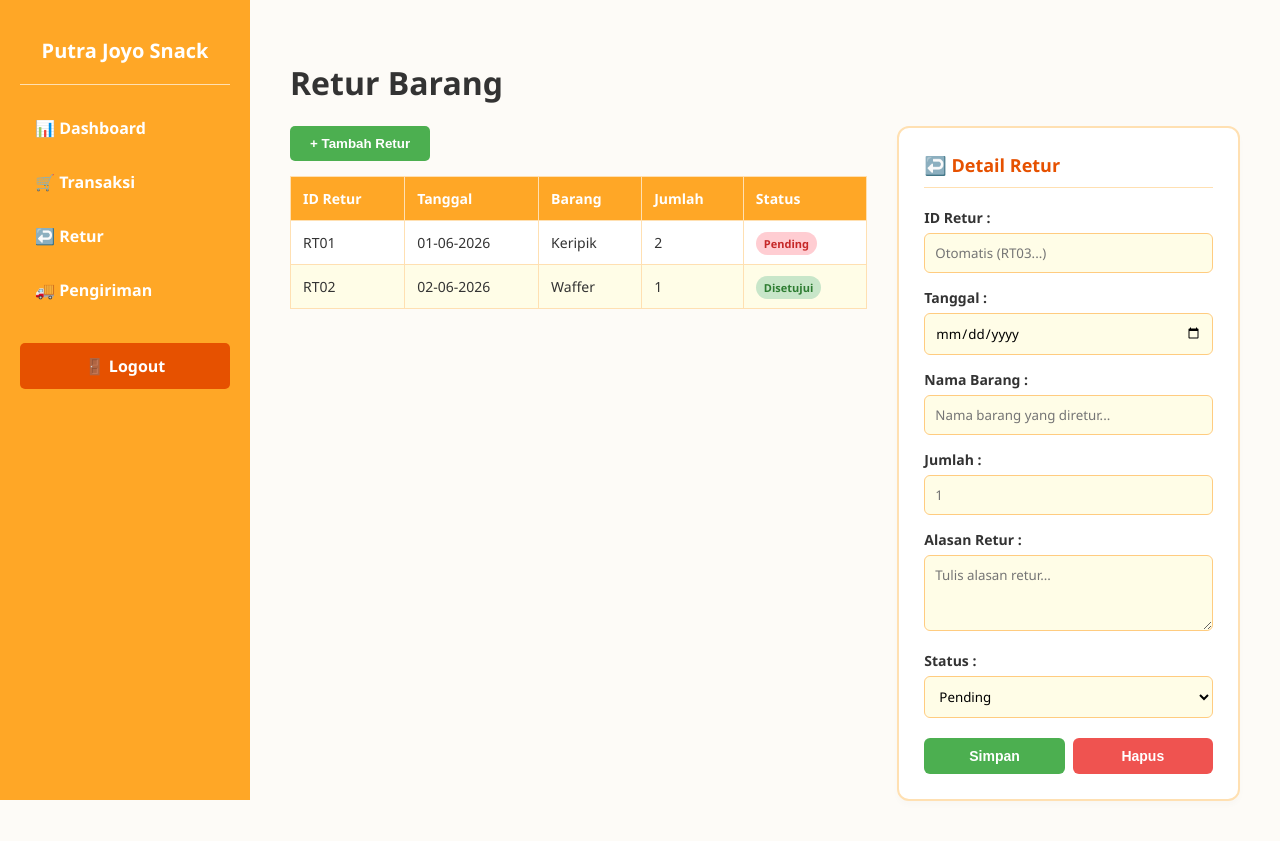
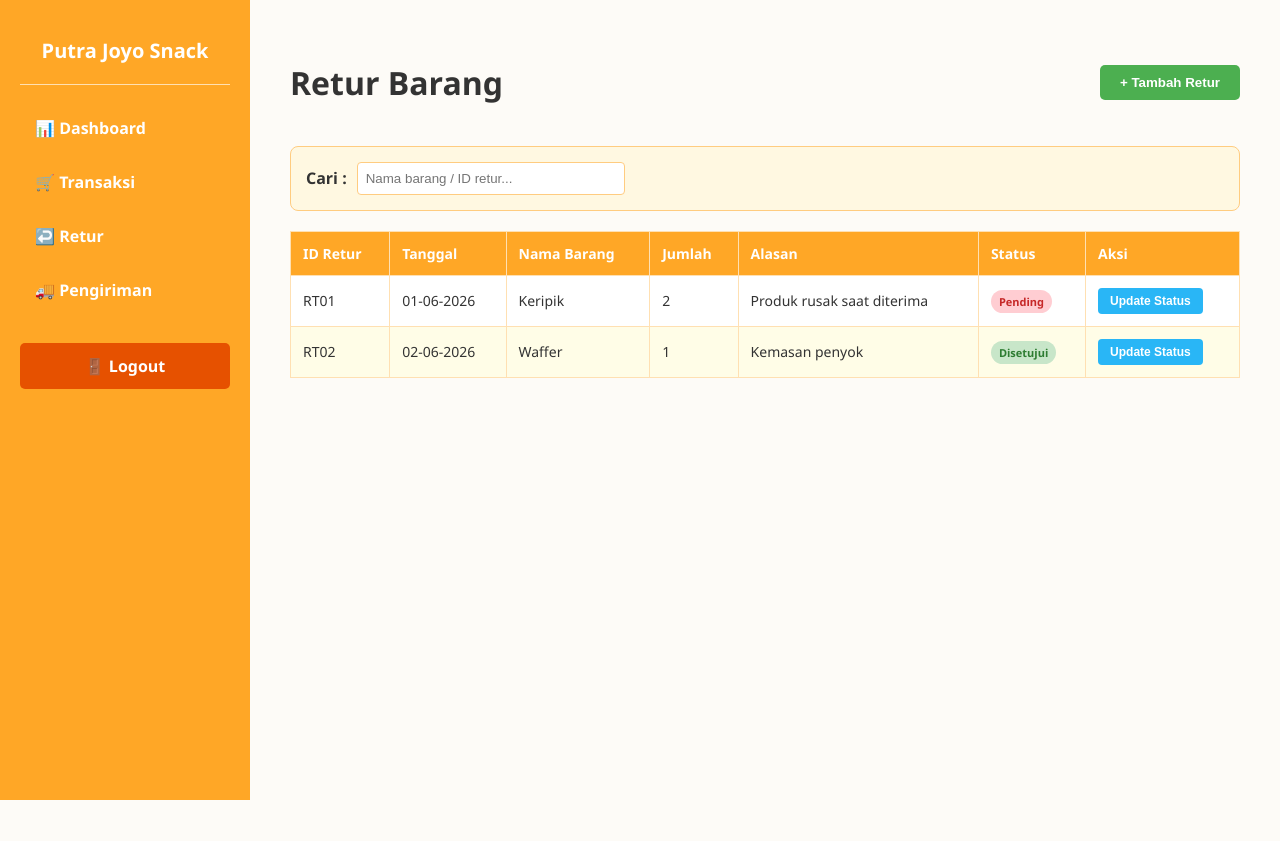
Before and after one commit to josephelnatan/TA_PutraJoyoSnack, a Flask app: page /kasir/retur in a window 1280 px wide. After the commit the page ends 800 px from the top, so only its background shows below. Run offline with Flask 3, Linux system fonts and the light colour scheme; the visitor is signed in with stand-in values (Sample User, id 1).

Commit message:
fix: hapus dropdown role login & ubah tampilan retur

```diff
--- a/app.py
+++ b/app.py
@@ -1,4 +1,4 @@
-from flask import Flask, render_template, request, redirect, session, flash
+from flask import Flask, render_template, request, redirect, session, flash, jsonify
 from config import Config
 from models.user import db, User
 from datetime import datetime
@@ -44,6 +44,7 @@
             session["user_id"] = user.id
             session["username"] = user.username
             session["role"] = user.role
+
 
             if user.role.lower() == "admin":
                 return redirect("/admin/dashboard")
@@ -161,6 +162,22 @@
 
     retur_list = Retur.query.order_by(Retur.tanggal.desc()).all()
     return render_template("kasir/retur.html", retur_list=retur_list)
+@app.route("/kasir/retur/update-status", methods=["POST"])
+def update_status_retur():
+    if "user_id" not in session:
+        return redirect("/login")
+
+    data = request.get_json()
+    id_retur = data.get("id_retur")
+    status_baru = data.get("status")
+
+    retur = Retur.query.filter_by(id_retur=id_retur).first()
+    if not retur:
+        return jsonify({"error": "Retur tidak ditemukan"}), 404
+
+    retur.status = status_baru
+    db.session.commit()
+    return jsonify({"success": True})
 
 @app.route("/kasir/pengiriman", methods=["GET", "POST"])
 def kasir_pengiriman():
--- a/models/user.py
+++ b/models/user.py
@@ -25,6 +25,7 @@
         nullable=False
     )
 
+
     created_by = db.Column(
         db.Integer,
         nullable=True
--- a/templates/kasir/retur.html
+++ b/templates/kasir/retur.html
@@ -12,36 +12,37 @@
         .sidebar .logout-btn { background-color: #E65100; margin-top: 30px; text-align: center; }
         .content { margin-left: 250px; padding: 40px; width: calc(100% - 250px); box-sizing: border-box; }
 
-        .retur-container { display: flex; gap: 30px; margin-top: 20px; }
-        .table-side { flex: 2; }
-        .form-side { flex: 1; background: white; padding: 25px; border-radius: 12px; border: 2px solid #FFE0B2; box-shadow: 0 4px 6px rgba(0,0,0,0.02); height: fit-content; }
+        .header-section { display: flex; justify-content: space-between; align-items: center; margin-bottom: 20px; }
+        .btn-add { background-color: #4CAF50; color: white; padding: 10px 20px; border: none; border-radius: 5px; font-weight: bold; cursor: pointer; }
+        .btn-add:hover { background-color: #45a049; }
+
+        .search-container { background-color: #FFF8E1; padding: 15px; border-radius: 8px; margin-bottom: 20px; border: 1px solid #FFCC80; display: flex; align-items: center; gap: 10px; }
+        .search-container input { padding: 8px; border: 1px solid #FFCC80; border-radius: 4px; width: 250px; }
 
         .data-table { width: 100%; border-collapse: collapse; background: white; }
         .data-table th, .data-table td { border: 1px solid #FFE0B2; padding: 12px; text-align: left; font-size: 14px; }
         .data-table th { background-color: #FFA726; color: white; }
         .data-table tr:nth-child(even) { background-color: #FFFDE7; }
-        .data-table tbody tr { cursor: pointer; }
-        .data-table tbody tr:hover { background-color: #FFF3E0; }
 
         .badge { padding: 4px 8px; border-radius: 12px; font-size: 11px; font-weight: bold; }
         .badge-pending { background-color: #FFCDD2; color: #C62828; }
         .badge-disetujui { background-color: #C8E6C9; color: #2E7D32; }
         .badge-ditolak { background-color: #E0E0E0; color: #424242; }
 
-        .form-side h3 { margin-top: 0; color: #E65100; font-size: 18px; margin-bottom: 20px; border-bottom: 1px solid #FFE0B2; padding-bottom: 10px; }
-        .form-group { margin-bottom: 15px; }
-        .form-group label { display: block; margin-bottom: 6px; font-weight: bold; font-size: 14px; }
-        .form-group input, .form-group textarea, .form-group select { width: 100%; padding: 10px; border: 1px solid #FFCC80; border-radius: 6px; box-sizing: border-box; background-color: #FFFDE7; font-family: inherit; }
+        .btn-update { background-color: #29B6F6; color: white; border: none; padding: 6px 12px; border-radius: 4px; cursor: pointer; font-weight: bold; font-size: 12px; }
+        .btn-update:hover { background-color: #0288D1; }
 
-        .action-buttons { display: flex; gap: 8px; margin-top: 20px; }
-        .btn { padding: 10px; width: 100%; border: none; border-radius: 6px; font-weight: bold; cursor: pointer; color: white; font-size: 14px; }
-        .btn-save { background-color: #4CAF50; }
-        .btn-save:hover { background-color: #45a049; }
-        .btn-delete { background-color: #EF5350; }
-        .btn-delete:hover { background-color: #D32F2F; }
-
-        .btn-tambah { background-color: #4CAF50; color: white; padding: 10px 20px; border: none; border-radius: 5px; font-weight: bold; cursor: pointer; margin-bottom: 15px; }
-        .btn-tambah:hover { background-color: #45a049; }
+        .modal { display: none; position: fixed; z-index: 1000; left: 0; top: 0; width: 100%; height: 100%; background: rgba(0,0,0,0.5); padding-top: 60px; }
+        .modal-content { background-color: white; margin: auto; padding: 30px; border: 2px solid #FFA726; width: 420px; border-radius: 15px; box-shadow: 0 5px 15px rgba(0,0,0,0.2); }
+        .modal-content h3 { color: #E65100; margin-top: 0; margin-bottom: 20px; text-align: center; }
+        .form-group { margin-bottom: 15px; text-align: left; }
+        .form-group label { display: block; margin-bottom: 5px; font-weight: bold; font-size: 14px; }
+        .form-group input, .form-group select, .form-group textarea { width: 100%; padding: 10px; border: 1px solid #FFCC80; border-radius: 6px; box-sizing: border-box; background-color: #FFFDE7; font-family: inherit; }
+        .modal-buttons { display: flex; gap: 10px; margin-top: 20px; }
+        .btn-save { background-color: #FFA726; color: white; border: none; padding: 10px; width: 100%; border-radius: 6px; font-weight: bold; cursor: pointer; }
+        .btn-save:hover { background-color: #FB8C00; }
+        .btn-cancel { background-color: #9E9E9E; color: white; border: none; padding: 10px; width: 100%; border-radius: 6px; font-weight: bold; cursor: pointer; }
+        .btn-cancel:hover { background-color: #757575; }
     </style>
 </head>
 <body>
@@ -57,108 +58,153 @@
     </div>
 
     <div class="content">
+        <div class="header-section">
             <h1>Retur Barang</h1>
+            <button class="btn-add" onclick="bukaModal()">+ Tambah Retur</button>
+        </div>
 
-        <div class="retur-container">
-            <div class="table-side">
-                <button class="btn-tambah" onclick="resetForm()">+ Tambah Retur</button>
+        <div class="search-container">
+            <label><strong>Cari :</strong></label>
+            <input type="text" id="search-retur" placeholder="Nama barang / ID retur..." onkeyup="filterTabel()">
+        </div>
+
         <table class="data-table">
             <thead>
                 <tr>
                     <th>ID Retur</th>
                     <th>Tanggal</th>
-                            <th>Barang</th>
+                    <th>Nama Barang</th>
                     <th>Jumlah</th>
+                    <th>Alasan</th>
                     <th>Status</th>
+                    <th>Aksi</th>
                 </tr>
             </thead>
-                    <tbody>
-                        <tr onclick="pilihRetur('RT01', '01-06-2026', 'Keripik', 2, 'Pending', 'Produk rusak saat diterima')">
+            <tbody id="tabel-retur">
+                <tr>
                     <td>RT01</td>
                     <td>01-06-2026</td>
                     <td>Keripik</td>
                     <td>2</td>
+                    <td>Produk rusak saat diterima</td>
                     <td><span class="badge badge-pending">Pending</span></td>
+                    <td><button class="btn-update" onclick="bukaUpdateStatus('RT01', 'Pending')">Update Status</button></td>
                 </tr>
-                        <tr onclick="pilihRetur('RT02', '02-06-2026', 'Waffer', 1, 'Disetujui', 'Kemasan penyok')">
+                <tr>
                     <td>RT02</td>
                     <td>02-06-2026</td>
                     <td>Waffer</td>
                     <td>1</td>
+                    <td>Kemasan penyok</td>
                     <td><span class="badge badge-disetujui">Disetujui</span></td>
+                    <td><button class="btn-update" onclick="bukaUpdateStatus('RT02', 'Disetujui')">Update Status</button></td>
                 </tr>
             </tbody>
         </table>
     </div>
 
-            <div class="form-side">
-                <h3>↩️ Detail Retur</h3>
+    <!-- MODAL TAMBAH RETUR -->
+    <div id="modalRetur" class="modal">
+        <div class="modal-content">
+            <h3>↩️ Tambah Retur</h3>
             <div class="form-group">
                 <label>ID Retur :</label>
-                    <input type="text" id="f-id" placeholder="Otomatis (RT03...)">
+                <input type="text" placeholder="Contoh: RT03">
             </div>
             <div class="form-group">
                 <label>Tanggal :</label>
-                    <input type="date" id="f-tanggal">
+                <input type="date" id="tanggal-retur">
             </div>
             <div class="form-group">
                 <label>Nama Barang :</label>
-                    <input type="text" id="f-barang" placeholder="Nama barang yang diretur...">
+                <input type="text" placeholder="Nama barang yang diretur...">
             </div>
             <div class="form-group">
                 <label>Jumlah :</label>
-                    <input type="number" id="f-jumlah" min="1" placeholder="1">
+                <input type="number" min="1" placeholder="1">
             </div>
             <div class="form-group">
-                    <label>Alasan Retur :</label>
-                    <textarea id="f-alasan" rows="3" placeholder="Tulis alasan retur..."></textarea>
+                <label>Alasan :</label>
+                <textarea rows="3" placeholder="Tulis alasan retur..."></textarea>
+            </div>
+            <div class="modal-buttons">
+                <button class="btn-save" onclick="simpanRetur()">Simpan</button>
+                <button class="btn-cancel" onclick="tutupModal()">Batal</button>
+            </div>
+        </div>
+    </div>
+
+    <!-- MODAL UPDATE STATUS -->
+    <div id="modalStatus" class="modal">
+        <div class="modal-content">
+            <h3>Update Status Retur</h3>
+            <div class="form-group">
+                <label>ID Retur :</label>
+                <input type="text" id="update-id" readonly style="background-color: #F5F5F5;">
             </div>
             <div class="form-group">
-                    <label>Status :</label>
-                    <select id="f-status">
+                <label>Status Baru :</label>
+                <select id="update-status">
                     <option value="Pending">Pending</option>
                     <option value="Disetujui">Disetujui</option>
                     <option value="Ditolak">Ditolak</option>
                 </select>
             </div>
-                <div class="action-buttons">
-                    <button class="btn btn-save" onclick="simpanRetur()">Simpan</button>
-                    <button class="btn btn-delete" onclick="hapusRetur()">Hapus</button>
-                </div>
+            <div class="modal-buttons">
+                <button class="btn-save" onclick="simpanStatus()">Simpan</button>
+                <button class="btn-cancel" onclick="tutupModalStatus()">Batal</button>
             </div>
         </div>
     </div>
 
     <script>
-        function pilihRetur(id, tanggal, barang, jumlah, status, alasan) {
-            document.getElementById('f-id').value = id;
-            const parts = tanggal.split('-');
-            document.getElementById('f-tanggal').value = `${parts[2]}-${parts[1]}-${parts[0]}`;
-            document.getElementById('f-barang').value = barang;
-            document.getElementById('f-jumlah').value = jumlah;
-            document.getElementById('f-status').value = status;
-            document.getElementById('f-alasan').value = alasan;
+        document.addEventListener('DOMContentLoaded', () => {
+            const today = new Date().toISOString().split('T')[0];
+            document.getElementById('tanggal-retur').value = today;
+        });
+        function bukaModal() {
+            document.getElementById('modalRetur').style.display = 'block';
         }
-        function resetForm() {
-            document.getElementById('f-id').value = '';
-            document.getElementById('f-tanggal').value = '';
-            document.getElementById('f-barang').value = '';
-            document.getElementById('f-jumlah').value = '';
-            document.getElementById('f-status').value = 'Pending';
-            document.getElementById('f-alasan').value = '';
+        function tutupModal() {
+            document.getElementById('modalRetur').style.display = 'none';
+        }
+        function bukaUpdateStatus(idRetur, statusSaat) {
+            document.getElementById('update-id').value = idRetur;
+            document.getElementById('update-status').value = statusSaat;
+            document.getElementById('modalStatus').style.display = 'block';
+        }
+        function tutupModalStatus() {
+            document.getElementById('modalStatus').style.display = 'none';
         }
         function simpanRetur() {
-            const barang = document.getElementById('f-barang').value;
-            if (!barang) { alert('Nama barang wajib diisi!'); return; }
-            alert('Data retur berhasil disimpan.');
+            alert('Data retur berhasil disimpan!');
+            tutupModal();
         }
-        function hapusRetur() {
-            const id = document.getElementById('f-id').value;
-            if (!id) { alert('Pilih retur dari tabel terlebih dahulu.'); return; }
-            if (confirm(`Hapus retur ${id}?`)) {
-                alert(`Retur ${id} berhasil dihapus.`);
-                resetForm();
+        async function simpanStatus() {
+    const id = document.getElementById('update-id').value;
+    const status = document.getElementById('update-status').value;
+
+    const res = await fetch('/kasir/retur/update-status', {
+        method: 'POST',
+        headers: { 'Content-Type': 'application/json' },
+        body: JSON.stringify({ id_retur: id, status: status })
+    });
+
+    const result = await res.json();
+    if (result.success) {
+        alert(`Status ${id} berhasil diupdate!`);
+        tutupModalStatus();
+        location.reload();
+    } else {
+        alert('Gagal update status: ' + result.error);
     }
+
+        }
+        function filterTabel() {
+            const keyword = document.getElementById('search-retur').value.toLowerCase();
+            document.querySelectorAll('#tabel-retur tr').forEach(row => {
+                row.style.display = row.innerText.toLowerCase().includes(keyword) ? '' : 'none';
+            });
         }
     </script>
 
```
Also changed, not shown: seed_data.sql (added, +144 -0 lines), templates/login.html (+2 -27 lines). Lines whose indentation alone changed are shown as unchanged.
